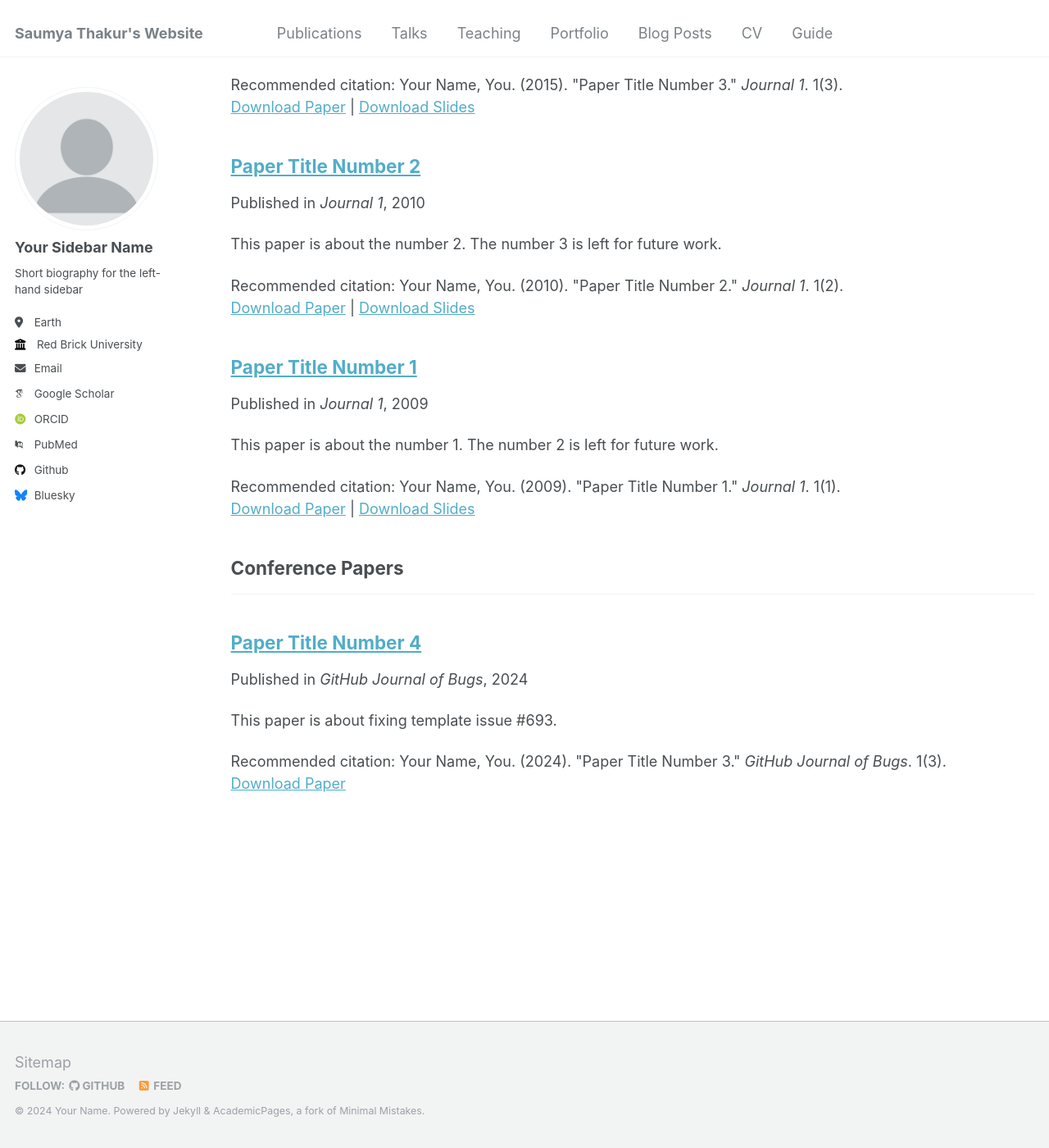
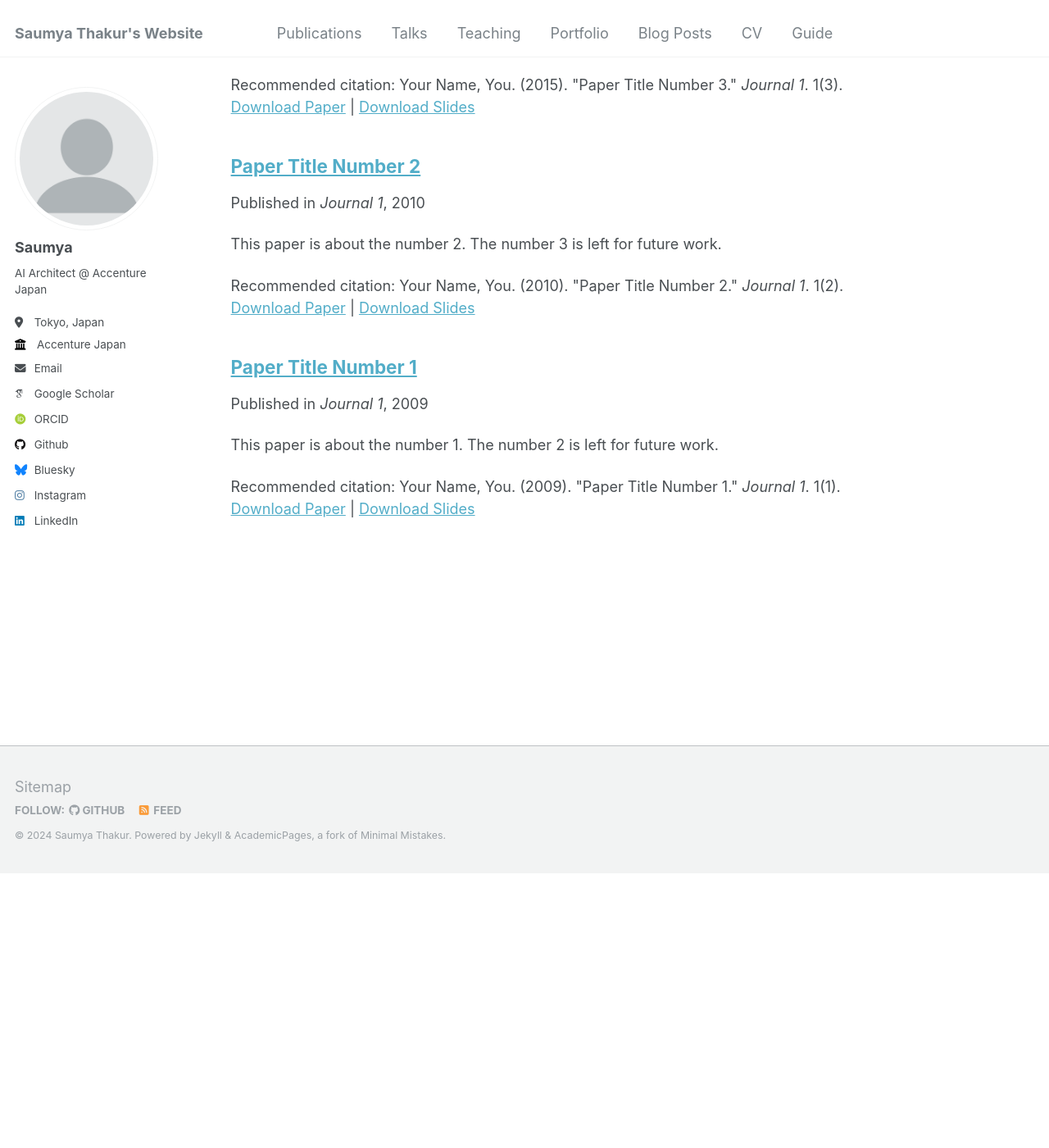
Before and after one commit to sthakurr/sthakurr.github.io, a Jekyll site: the page built from _pages/publications.html, in a window 1280 px wide and 1400 px high, scrolled down 367 px. Shown: the whole window at 82% size. Built offline with Jekyll 4.4.1, drawn with Linux system fonts in a browser that asks for light colours; some web fonts are replaced; after the commit the page ends 1431 px from its top, so only the background shows below that.

Commit message:
modified config.yml

```diff
--- a/_config.yml
+++ b/_config.yml
@@ -10,11 +10,11 @@
 locale                   : "en-US"
 title                    : "Saumya Thakur's Website"
 title_separator          : "-"
-name                     : &name "Your Name"
-description              : &description "personal description"
-url                      : https://academicpages.github.io # the base hostname & protocol for your site e.g. "https://mmistakes.github.io"
+name                     : &name "Saumya Thakur"
+description              : &description "Academic Homepage of Saumya Thakur"
+url                      : https://sthakurr.github.io # the base hostname & protocol for your site e.g. "https://mmistakes.github.io"
 baseurl                  : "" # the subpath of your site, e.g. "/blog"
-repository               : "academicpages/academicpages.github.io"
+repository               : "sthakurr/sthakurr.github.io"
 
 # Site Author - The following control what appear as part of the author content on the side bar.
 #               If a field is blank the icon and link will not appear, otherwise it will be shown.
@@ -22,28 +22,28 @@ repository               : "academicpages/academicpages.github.io"
 author:
   # Biographic information
   avatar           : "profile.png"
-  name             : "Your Sidebar Name"
+  name             : "Saumya"
   pronouns         : # example: "she/her"
-  bio              : "Short biography for the left-hand sidebar"
-  location         : "Earth"
-  employer         : "Red Brick University"
+  bio              : "AI Architect @ Accenture Japan"
+  location         : "Tokyo, Japan"
+  employer         : "Accenture Japan"
   uri              : # URL
-  email            : "none@example.org"
+  email            : "thakursaumya01@gmail.com"
 
   # Academic websites
   arxiv            : # URL - Update with the correct link to your profile
-  googlescholar    : "https://scholar.google.com/citations?user=PS_CX0AAAAAJ"
+  googlescholar    : "https://scholar.google.com/citations?user=55euj8wAAAAJ"
   impactstory      : # URL
-  orcid            : "http://orcid.org/yourorcidurl"
+  orcid            : "https://orcid.org/0009-0004-5757-4942"
   semantic         : # URL
-  pubmed           : "https://www.ncbi.nlm.nih.gov/pubmed/?term=john+snow"
+  pubmed           : # URL
   researchgate     : # URL
 
   # Repositories and software development
   bitbucket        : # Username - Update with your username on the site
   codepen          : # Username
   dribbble         : # Username
-  github           : "academicpages"
+  github           : "sthakurr"
   kaggle           : # Username
   stackoverflow    : # User number or user number and name (i.e., use "1" or "1/jeff-atwood")
 
@@ -55,9 +55,9 @@ author:
   goodreads        : # Username
   google_plus      : # Username
   keybase          : # Username
-  instagram        : # Username
+  instagram        : "arikadorinfuka"
   lastfm           : # Username
-  linkedin         : # Username
+  linkedin         : "saumya-thakur-b60823178"
   mastodon         : # URL
   medium           : # URL
   pinterest        : # Username
@@ -75,12 +75,12 @@ author:
 
 # Publication Category - The following the list of publication categories and their headings
 publication_category:
-  books:
-    title: 'Books'
+  # books:
+  #   title: 'Books'
   manuscripts:
     title: 'Journal Articles'
-  conferences:
-    title: 'Conference Papers'
+  # conferences:
+  #   title: 'Conference Papers'
 
 # Site Settings
 teaser                   :  # filename of teaser fallback teaser image placed in /images/, .e.g. "500x300.png"
```
